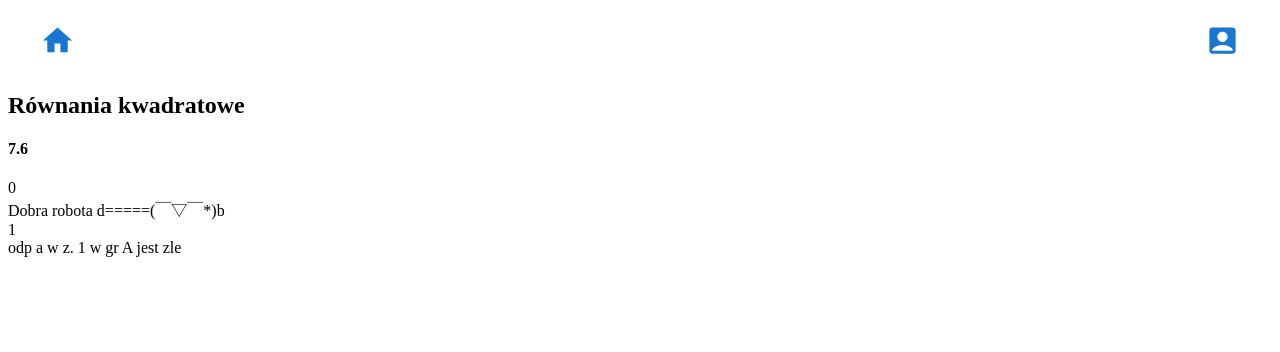
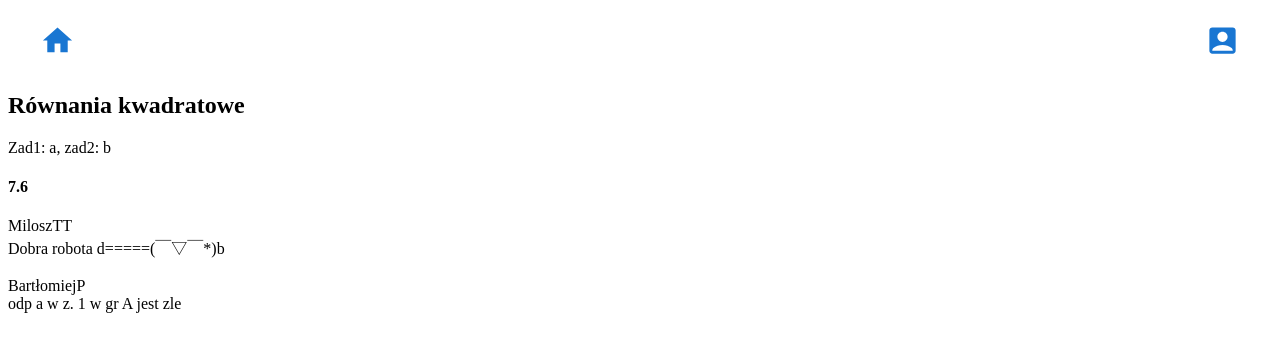
Before and after one commit to Jumpersky77/Praktyki, a React (Create React App) app in the folder AppPraktyki-main/: page /details in a window 1280 px wide. Shown: the top 352 px of the page. Built offline with nearby package versions, Linux system fonts and the light colour scheme.

Commit message:
details update

```diff
--- a/AppPraktyki-main/src/pages/Details.tsx
+++ b/AppPraktyki-main/src/pages/Details.tsx
@@ -9,27 +9,32 @@ const _details = [{
     name: "Równania kwadratowe",
     author: "Miłosz",
     rating: "7.6",
+    text: "Zad1: a, zad2: b",
 },
 {
     id: "1",
     name: "Planimetria",
     author: "Bartosz",
     rating: "4.9",
+    text: "Zad1: b, zad2: a",
 }]
 
 const _comments=[
     {
         id_User:0,
+        user_name: "MiloszTT",
         Text: "Dobra robota  d=====(￣▽￣*)b",
         id_details:0
     },
     {
         id_User:1,
+        user_name: "BartłomiejP",
         Text: "odp a w z. 1 w gr A jest zle",
         id_details:0
     },
     {
         id_User:2,
+        user_name: "Skowronek_andrzej",
         Text: "jakis kreatywny komentarz",
         id_details:1
     }
@@ -39,8 +44,9 @@ const commentblock=(id:number, aid:number)=>{
     if(_comments[id].id_details==aid){
             return  (
                 <div >
-                    <div>{_comments[id].id_User}</div>
+                    <div>{_comments[id].user_name}</div>
                     <div>{_comments[id].Text}</div>
+                    <br />
                 </div>
             )
         }
@@ -58,7 +64,7 @@ const Details = () => {
                 <h2>{_details[answerID].name}</h2>
             </div>
             <div>
-
+                {_details[answerID].text}
             </div>
             <h4>{_details[answerID].rating}</h4>
             <div>
```
